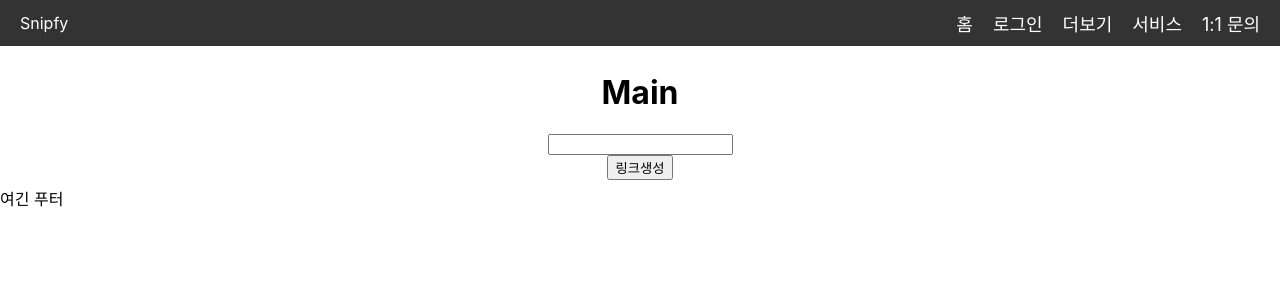
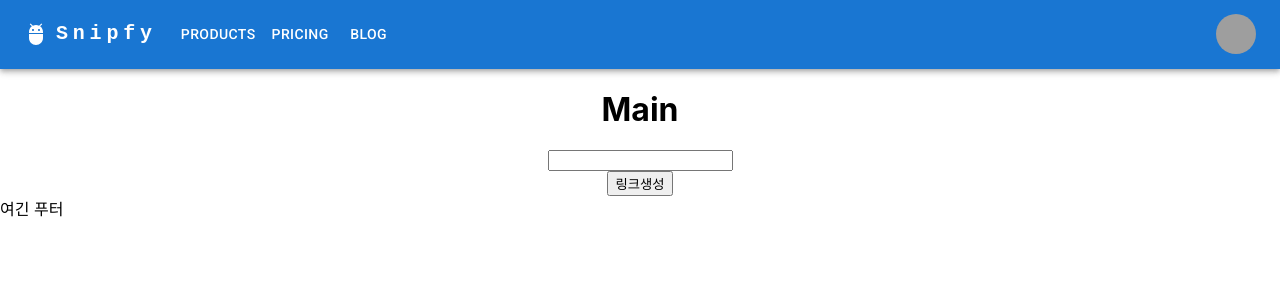
Before and after one commit to choewy/snipfy-web, a React (Create React App) app: page / in a window 1280 px wide. Shown: the top 300 px of the page. Built offline with nearby package versions, Linux system fonts and the light colour scheme; grey boxes are pictures that could not be loaded.

Commit message:
checkout

```diff
--- a/docker-compose.yaml
+++ b/docker-compose.yaml
@@ -9,7 +9,6 @@ services:
     volumes:
       - .:/usr/src/app
       - /usr/src/app/node_modules
-    user: 1000:1000
     ports:
       - 3000:3000
     networks:
--- a/package.json
+++ b/package.json
@@ -10,6 +10,11 @@
     "eject": "react-scripts eject"
   },
   "dependencies": {
+    "@emotion/react": "^11.14.0",
+    "@emotion/styled": "^11.14.0",
+    "@fontsource/roboto": "^5.2.5",
+    "@mui/icons-material": "^7.0.1",
+    "@mui/material": "^7.0.1",
     "@testing-library/dom": "^10.4.0",
     "@testing-library/jest-dom": "^6.6.3",
     "@testing-library/react": "^16.2.0",
--- a/public/index.html
+++ b/public/index.html
@@ -1,14 +1,12 @@
 <!DOCTYPE html>
 <html lang="en">
+
 <head>
   <meta charset="utf-8" />
   <link rel="icon" href="%PUBLIC_URL%/favicon.ico" />
   <meta name="viewport" content="width=device-width, initial-scale=1" />
   <meta name="theme-color" content="#000000" />
-    <meta
-      name="description"
-      content="Web site created using create-react-app"
-    />
+  <meta name="description" content="Web site created using create-react-app" />
   <link rel="apple-touch-icon" href="%PUBLIC_URL%/logo192.png" />
   <!--
       manifest.json provides metadata used when your web app is installed on a
@@ -24,8 +22,9 @@
       work correctly both with client-side routing and a non-root public URL.
       Learn how to configure a non-root public URL by running `npm run build`.
     -->
-    <title>React App</title>
+  <title>Snipfy</title>
 </head>
+
 <body>
   <noscript>You need to enable JavaScript to run this app.</noscript>
   <div id="root"></div>
@@ -40,4 +39,5 @@
       To create a production bundle, use `npm run build` or `yarn build`.
     -->
 </body>
+
 </html>
--- a/src/App.tsx
+++ b/src/App.tsx
@@ -1,13 +1,9 @@
-import { RecoilRoot } from 'recoil';
-import { RouterProvider } from 'react-router';
+import Layout from './common/Layout';
 
-import { ROUTER } from './router';
 
 function App() {
   return (
-    <RecoilRoot>
-      <RouterProvider router={ROUTER} />
-    </RecoilRoot>
+    <Layout />
   );
 }
 
--- a/src/common/Header.css
+++ /dev/null
@@ -1,68 +0,0 @@
-.navbar {
-  display: flex;
-  justify-content: space-between;
-  align-items: center;
-  background-color: #333;
-  padding: 10px 20px;
-  color: white;
-}
-
-.navbar-logo a {
-  font-size: 24px;
-  font-weight: bold;
-  color: white;
-  text-decoration: none;
-}
-
-.navbar-link {
-  cursor: pointer;
-}
-
-.navbar-links {
-  list-style: none;
-  display: flex;
-  margin: 0;
-  padding: 0;
-}
-
-.navbar-links li {
-  margin-left: 20px;
-}
-
-.navbar-links .navbar-link {
-  color: white;
-  text-decoration: none;
-  font-size: 18px;
-  transition: color 0.3s;
-}
-
-.navbar-links .navbar-link:hover {
-  color: #f39c12;
-}
-
-/* 모바일 화면에서 햄버거 메뉴 보이기 */
-.navbar-toggle {
-  display: none;
-}
-
-.navbar-toggle-icon {
-  font-size: 30px;
-  cursor: pointer;
-}
-
-@media (max-width: 768px) {
-  .navbar-links {
-    display: none;
-    flex-direction: column;
-    width: 100%;
-    text-align: center;
-  }
-
-  .navbar-links.active {
-    display: flex;
-  }
-
-  .navbar-toggle {
-    display: block;
-  }
-}
--- a/src/common/Header.tsx
+++ b/src/common/Header.tsx
@@ -1,56 +1,137 @@
-import './Header.css';
+import { MouseEvent, useState } from 'react';
+import { AppBar, Avatar, Box, Button, Container, IconButton, Menu, MenuItem, Toolbar, Tooltip, Typography } from '@mui/material';
+import { Adb as AdbIcon, Menu as MenuIcon } from '@mui/icons-material';
 
-import { MouseEvent } from 'react';
-import { useNavigate } from 'react-router-dom';
+const pages = ['Products', 'Pricing', 'Blog'];
+const settings = ['Profile', 'Account', 'Dashboard', 'Logout'];
 
-export const Header = () => {
-  const navigate = useNavigate();
+export function Header() {
+  const [anchorElNav, setAnchorElNav] = useState<null | HTMLElement>(null);
+  const [anchorElUser, setAnchorElUser] = useState<null | HTMLElement>(null);
 
-  const handleGoTo = (to: string, replace?: boolean) => {
-    return (e: MouseEvent<HTMLAnchorElement>) => {
-      e.preventDefault();
+  const handleOpenNavMenu = (e: MouseEvent<HTMLElement>) => {
+    setAnchorElNav(e.currentTarget);
+  };
 
-      navigate(to, { replace });
-    };
+  const handleOpenUserMenu = (e: MouseEvent<HTMLElement>) => {
+    setAnchorElUser(e.currentTarget);
+  };
+
+  const handleCloseNavMenu = () => {
+    setAnchorElNav(null);
+  };
+
+  const handleCloseUserMenu = () => {
+    setAnchorElUser(null);
   };
 
   return (
-    <nav className="navbar">
-      <div className="navbar-logo">
-        <span className="navbar-link" onClick={handleGoTo('/')}>
-          Snipfy
-        </span>
-      </div>
-      <ul className="navbar-links">
-        <li>
-          <span className="navbar-link" onClick={handleGoTo('/')}>
-            홈
-          </span>
-        </li>
-        <li>
-          <span className="navbar-link" onClick={handleGoTo('/login')}>
-            로그인
-          </span>
-        </li>
-        <li>
-          <span className="navbar-link" onClick={handleGoTo('/about')}>
-            더보기
-          </span>
-        </li>
-        <li>
-          <span className="navbar-link" onClick={handleGoTo('/services')}>
-            서비스
-          </span>
-        </li>
-        <li>
-          <span className="navbar-link" onClick={handleGoTo('/contact')}>
-            1:1 문의
-          </span>
-        </li>
-      </ul>
-      <div className="navbar-toggle">
-        <span className="navbar-toggle-icon">&#9776;</span>
-      </div>
-    </nav>
+    <AppBar position="static">
+      <Container maxWidth="xl">
+        <Toolbar disableGutters>
+          <AdbIcon sx={{ display: { xs: 'none', md: 'flex' }, mr: 1 }} />
+          <Typography
+            variant="h6"
+            noWrap
+            component="a"
+            href="/"
+            sx={{
+              mr: 2,
+              display: { xs: 'none', md: 'flex' },
+              fontFamily: 'monospace',
+              fontWeight: 700,
+              letterSpacing: '.3rem',
+              color: 'inherit',
+              textDecoration: 'none',
+            }}
+          >
+            Snipfy
+          </Typography>
+
+          <Box sx={{ flexGrow: 1, display: { xs: 'flex', md: 'none' } }}>
+            <IconButton size="large" aria-label="account of current user" aria-controls="menu-appbar" aria-haspopup="true" onClick={handleOpenNavMenu} color="inherit">
+              <MenuIcon />
+            </IconButton>
+            <Menu
+              id="menu-appbar"
+              anchorEl={anchorElNav}
+              anchorOrigin={{
+                vertical: 'bottom',
+                horizontal: 'left',
+              }}
+              keepMounted
+              transformOrigin={{
+                vertical: 'top',
+                horizontal: 'left',
+              }}
+              open={!!anchorElNav}
+              onClose={handleCloseNavMenu}
+              sx={{ display: { xs: 'block', md: 'none' } }}
+            >
+              {pages.map((page) => (
+                <MenuItem key={page} onClick={handleCloseNavMenu}>
+                  <Typography sx={{ textAlign: 'center' }}>{page}</Typography>
+                </MenuItem>
+              ))}
+            </Menu>
+          </Box>
+          <AdbIcon sx={{ display: { xs: 'flex', md: 'none' }, mr: 1 }} />
+          <Typography
+            variant="h5"
+            noWrap
+            component="a"
+            href="#app-bar-with-responsive-menu"
+            sx={{
+              mr: 2,
+              display: { xs: 'flex', md: 'none' },
+              flexGrow: 1,
+              fontFamily: 'monospace',
+              fontWeight: 700,
+              letterSpacing: '.3rem',
+              color: 'inherit',
+              textDecoration: 'none',
+            }}
+          >
+            Snipfy
+          </Typography>
+          <Box sx={{ flexGrow: 1, display: { xs: 'none', md: 'flex' } }}>
+            {pages.map((page) => (
+              <Button key={page} onClick={handleCloseNavMenu} sx={{ my: 2, color: 'white', display: 'block' }}>
+                {page}
+              </Button>
+            ))}
+          </Box>
+          <Box sx={{ flexGrow: 0 }}>
+            <Tooltip title="Open settings">
+              <IconButton onClick={handleOpenUserMenu} sx={{ p: 0 }}>
+                <Avatar alt="Remy Sharp" src="/static/images/avatar/2.jpg" />
+              </IconButton>
+            </Tooltip>
+            <Menu
+              sx={{ mt: '45px' }}
+              id="menu-appbar"
+              anchorEl={anchorElUser}
+              anchorOrigin={{
+                vertical: 'top',
+                horizontal: 'right',
+              }}
+              keepMounted
+              transformOrigin={{
+                vertical: 'top',
+                horizontal: 'right',
+              }}
+              open={Boolean(anchorElUser)}
+              onClose={handleCloseUserMenu}
+            >
+              {settings.map((setting) => (
+                <MenuItem key={setting} onClick={handleCloseUserMenu}>
+                  <Typography sx={{ textAlign: 'center' }}>{setting}</Typography>
+                </MenuItem>
+              ))}
+            </Menu>
+          </Box>
+        </Toolbar>
+      </Container>
+    </AppBar>
   );
-};
+}
--- a/src/common/Layout.css
+++ /dev/null
@@ -1,3 +0,0 @@
-.layout {
-  padding: 6px;
-}
--- a/src/common/Layout.tsx
+++ b/src/common/Layout.tsx
@@ -1,11 +1,9 @@
-import './Layout.css';
-
 import { Outlet } from 'react-router-dom';
 
 import { Header } from './Header';
 import { Footer } from './Footer';
 
-export function Layout() {
+export default function Layout() {
   return (
     <>
       <Header />
--- a/src/index.tsx
+++ b/src/index.tsx
@@ -1,12 +1,41 @@
 import './index.css';
 
+import '@fontsource/roboto/300.css';
+import '@fontsource/roboto/400.css';
+import '@fontsource/roboto/500.css';
+import '@fontsource/roboto/700.css';
+
 import ReactDOM from 'react-dom/client';
-import App from './App';
+import { RouterProvider } from 'react-router-dom';
+import { RecoilRoot } from 'recoil';
+import { createTheme, ThemeProvider } from '@mui/material';
+import { ROUTER } from './Router';
 import reportWebVitals from './reportWebVitals';
 
 const root = ReactDOM.createRoot(document.getElementById('root') as HTMLElement);
+const theme = createTheme({
+  colorSchemes: { light: true, dark: true },
+  cssVariables: {
+    colorSchemeSelector: 'class',
+  },
+  breakpoints: {
+    values: {
+      xs: 0,
+      sm: 600,
+      md: 600,
+      lg: 1200,
+      xl: 1536,
+    },
+  },
+});
 
-root.render(<App />);
+root.render(
+  <RecoilRoot>
+    <ThemeProvider theme={theme}>
+      <RouterProvider router={ROUTER} />
+    </ThemeProvider>
+  </RecoilRoot>,
+);
 
 // If you want to start measuring performance in your app, pass a function
 // to log results (for example: reportWebVitals(console.log))
```
Also changed, not shown: src/Router.tsx (renamed from src/router.tsx, +6 -2 lines), src/store/theme.store.ts (added, +28 -0 lines), 2 other files (tests, documents, lock files or other folders). Lines whose indentation alone changed are shown as unchanged.
